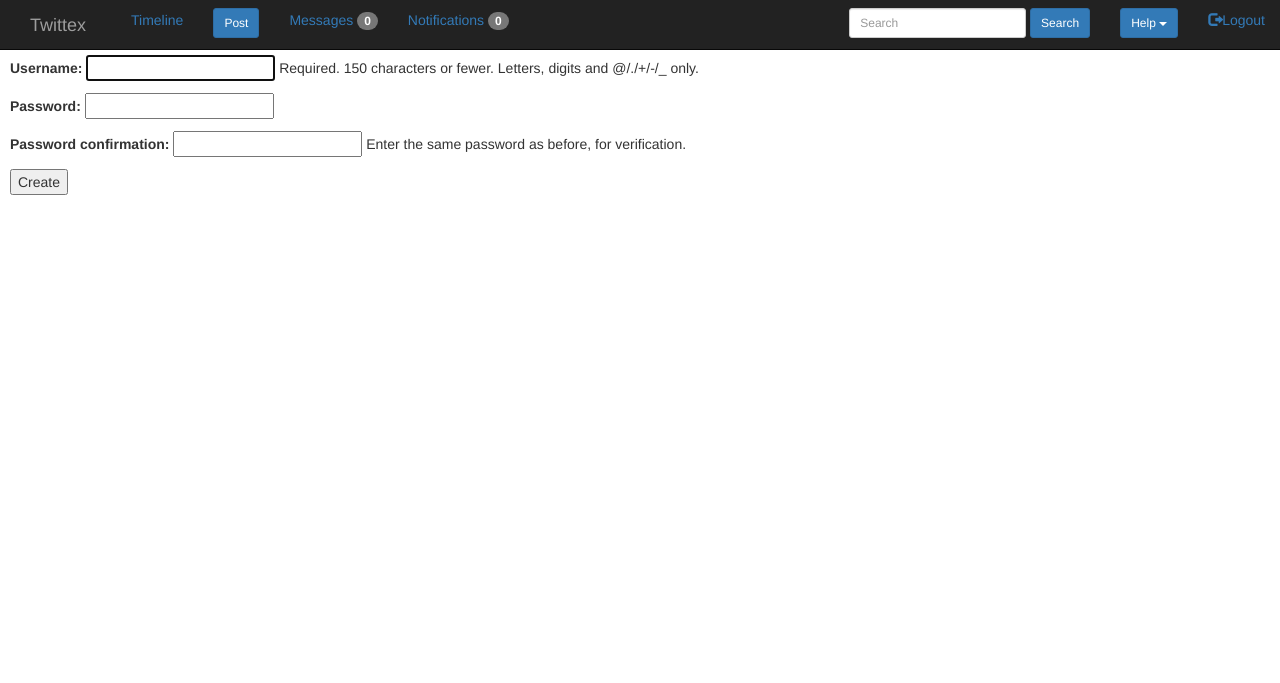
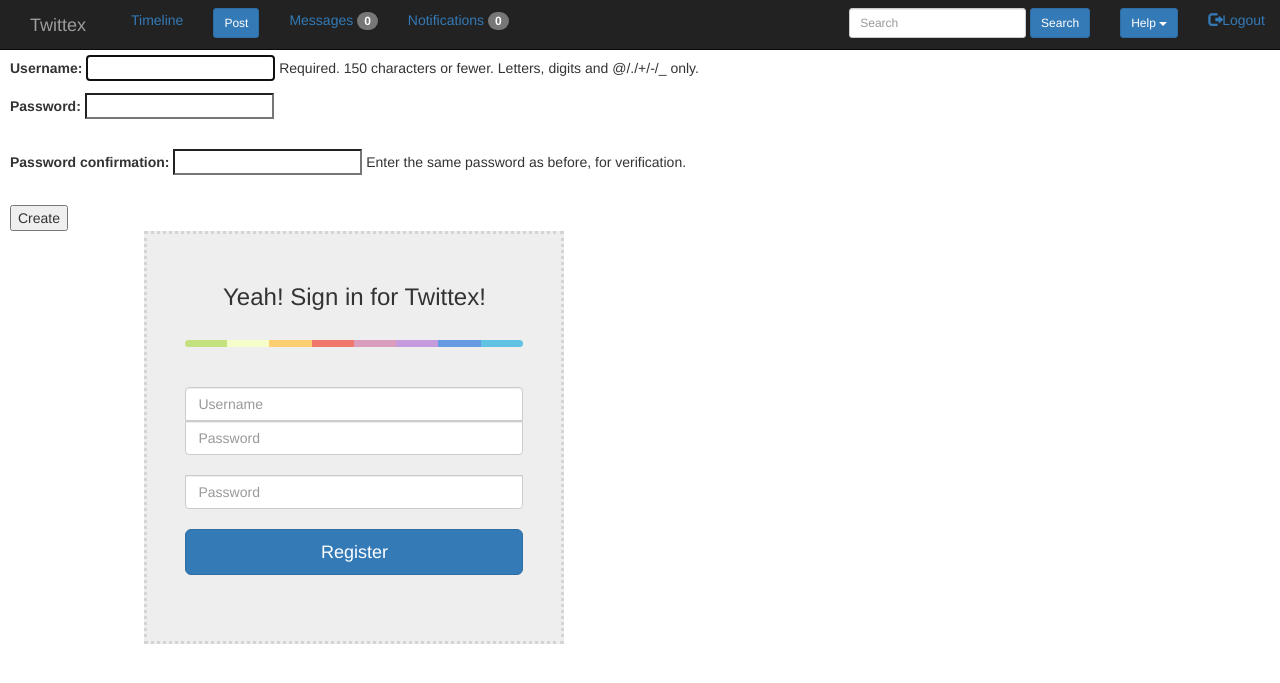
Before and after one commit to patreu22/Twittex, a Django app: page /register/ in a window 1280 px wide. Shown: the top 683 px of the page. Run offline with Django 3.2, Linux system fonts and the light colour scheme; some libraries are stand-ins or nearby versions.

Commit message:
Frontend Update for Login and Registration, Navigation Bar CSS outsourced

```diff
--- /dev/null
+++ b/Twittex/twittexApp/static/css/login.css
@@ -0,0 +1,47 @@
+.wrapper {
+	margin-top: 80px;
+	margin-bottom: 20px;
+}
+
+.form-signin {
+  max-width: 420px;
+  padding: 30px 38px 66px;
+  margin: 0 auto;
+  background-color: #eee;
+  border: 3px dotted rgba(0,0,0,0.1);
+  }
+
+.form-signin-heading {
+  text-align:center;
+  margin-bottom: 30px;
+}
+
+.form-control {
+  position: relative;
+  font-size: 16px;
+  height: auto;
+  padding: 10px;
+}
+
+input[type="text"] {
+  margin-bottom: 0px;
+  border-bottom-left-radius: 0;
+  border-bottom-right-radius: 0;
+}
+
+input[type="password"] {
+  margin-bottom: 20px;
+  border-top-left-radius: 0;
+  border-top-right-radius: 0;
+}
+
+.colorgraph {
+  height: 7px;
+  border-top: 0;
+  background: #c4e17f;
+  border-radius: 5px;
+  background-image: -webkit-linear-gradient(left, #c4e17f, #c4e17f 12.5%, #f7fdca 12.5%, #f7fdca 25%, #fecf71 25%, #fecf71 37.5%, #f0776c 37.5%, #f0776c 50%, #db9dbe 50%, #db9dbe 62.5%, #c49cde 62.5%, #c49cde 75%, #669ae1 75%, #669ae1 87.5%, #62c2e4 87.5%, #62c2e4);
+  background-image: -moz-linear-gradient(left, #c4e17f, #c4e17f 12.5%, #f7fdca 12.5%, #f7fdca 25%, #fecf71 25%, #fecf71 37.5%, #f0776c 37.5%, #f0776c 50%, #db9dbe 50%, #db9dbe 62.5%, #c49cde 62.5%, #c49cde 75%, #669ae1 75%, #669ae1 87.5%, #62c2e4 87.5%, #62c2e4);
+  background-image: -o-linear-gradient(left, #c4e17f, #c4e17f 12.5%, #f7fdca 12.5%, #f7fdca 25%, #fecf71 25%, #fecf71 37.5%, #f0776c 37.5%, #f0776c 50%, #db9dbe 50%, #db9dbe 62.5%, #c49cde 62.5%, #c49cde 75%, #669ae1 75%, #669ae1 87.5%, #62c2e4 87.5%, #62c2e4);
+  background-image: linear-gradient(to right, #c4e17f, #c4e17f 12.5%, #f7fdca 12.5%, #f7fdca 25%, #fecf71 25%, #fecf71 37.5%, #f0776c 37.5%, #f0776c 50%, #db9dbe 50%, #db9dbe 62.5%, #c49cde 62.5%, #c49cde 75%, #669ae1 75%, #669ae1 87.5%, #62c2e4 87.5%, #62c2e4);
+}
--- a/Twittex/twittexApp/templates/base.html
+++ b/Twittex/twittexApp/templates/base.html
@@ -5,7 +5,11 @@
 		<title>Twittex</title>
 		<meta charset="utf-8">
 		<meta name="viewport" content="width=device-width, initial-scale=1">
+		{% block extra_head %}
+		{% endblock %}
 		<link rel="stylesheet" href="http://maxcdn.bootstrapcdn.com/bootstrap/3.3.4/css/bootstrap.min.css">
+		<link href="{% static "css/base.css" %}" rel="stylesheet">
+
 	  	<script src="https://ajax.googleapis.com/ajax/libs/jquery/1.11.1/jquery.min.js"></script>
 	  	<script src="http://maxcdn.bootstrapcdn.com/bootstrap/3.3.4/js/bootstrap.min.js"></script>
 	  	<script>
--- a/Twittex/twittexApp/templates/index.html
+++ b/Twittex/twittexApp/templates/index.html
@@ -12,10 +12,11 @@
 
     <title>Welcome to Twittex</title>
 
+    <!-- Custom CSS -->
+    <link href="{% static "css/landing-page.css" %}" rel="stylesheet">
+
     <!-- Latest compiled and minified CSS -->
     <link rel="stylesheet" href="https://maxcdn.bootstrapcdn.com/bootstrap/3.3.4/css/bootstrap.min.css">
-    <!-- Custom CSS -->
-    <link href="{% static "css/landing-page.css" %}" rel="stylesheet">
 
     <!-- Custom Fonts -->
     <link href="font-awesome/css/font-awesome.min.css" rel="stylesheet" type="text/css">
--- a/Twittex/twittexApp/templates/register.html
+++ b/Twittex/twittexApp/templates/register.html
@@ -1,8 +1,28 @@
 {% extends "base.html" %}
+{% load static from staticfiles %}
+	 {% block extra_head %}
+	    <link href="{% static "css/login.css" %}" rel="stylesheet">
+	 {% endblock %}
+
+
 
 {% block content %}
 	<form action="" method="post">{% csrf_token %}
 		{{ form.as_p }}
 		<input type="submit" value="Create" />
 	</form>
+
+
+	<form action="" method="post" name="Login_Form" class="form-signin">
+			{% csrf_token %}
+		    <h3 class="form-signin-heading">Yeah! Sign in for Twittex!</h3>
+			  <hr class="colorgraph"><br>
+
+			  <input type="text" class="form-control" id="id_username" name="username" placeholder="Username" required="" autofocus="" />
+			  <input type="password" class="form-control" id="id_password1" name="password1" placeholder="Password" required=""/>
+			  <input type="password" class="form-control" id="id_password2" name="password2" placeholder="Password" required=""/>
+
+			 <input type="hidden" name="next" value="/home" />
+			 <button class="btn btn-lg btn-primary btn-block"  name="Submit" value="Register" type="Submit">Register</button>
+		</form>
 {% endblock content %}
```
Also changed, not shown: other parts of Twittex/twittexApp/templates/base.html (+0 -34 lines), Twittex/twittexApp/static/css/base.css (added, +31 -0 lines), Twittex/twittexApp/templates/login.html (+18 -5 lines).
